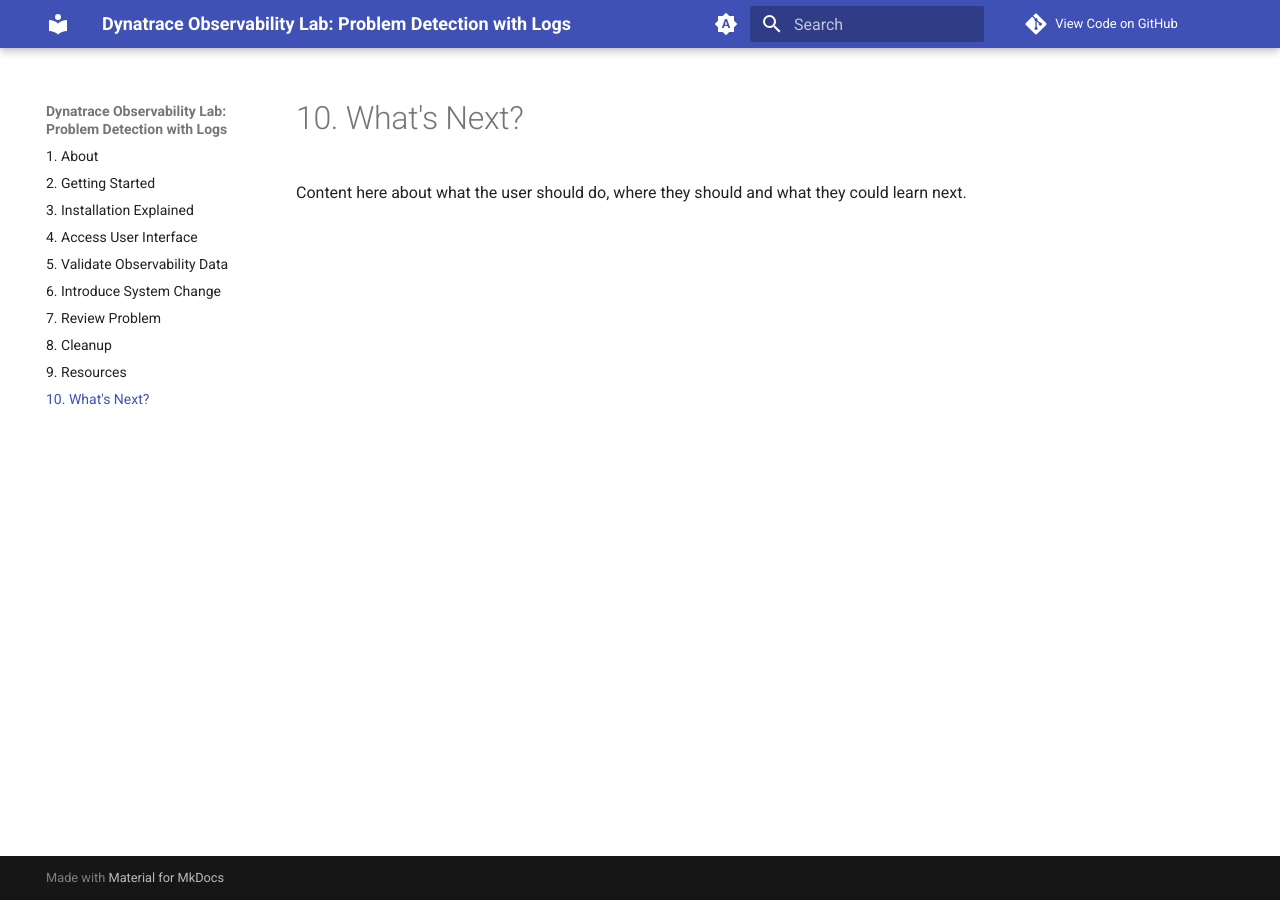
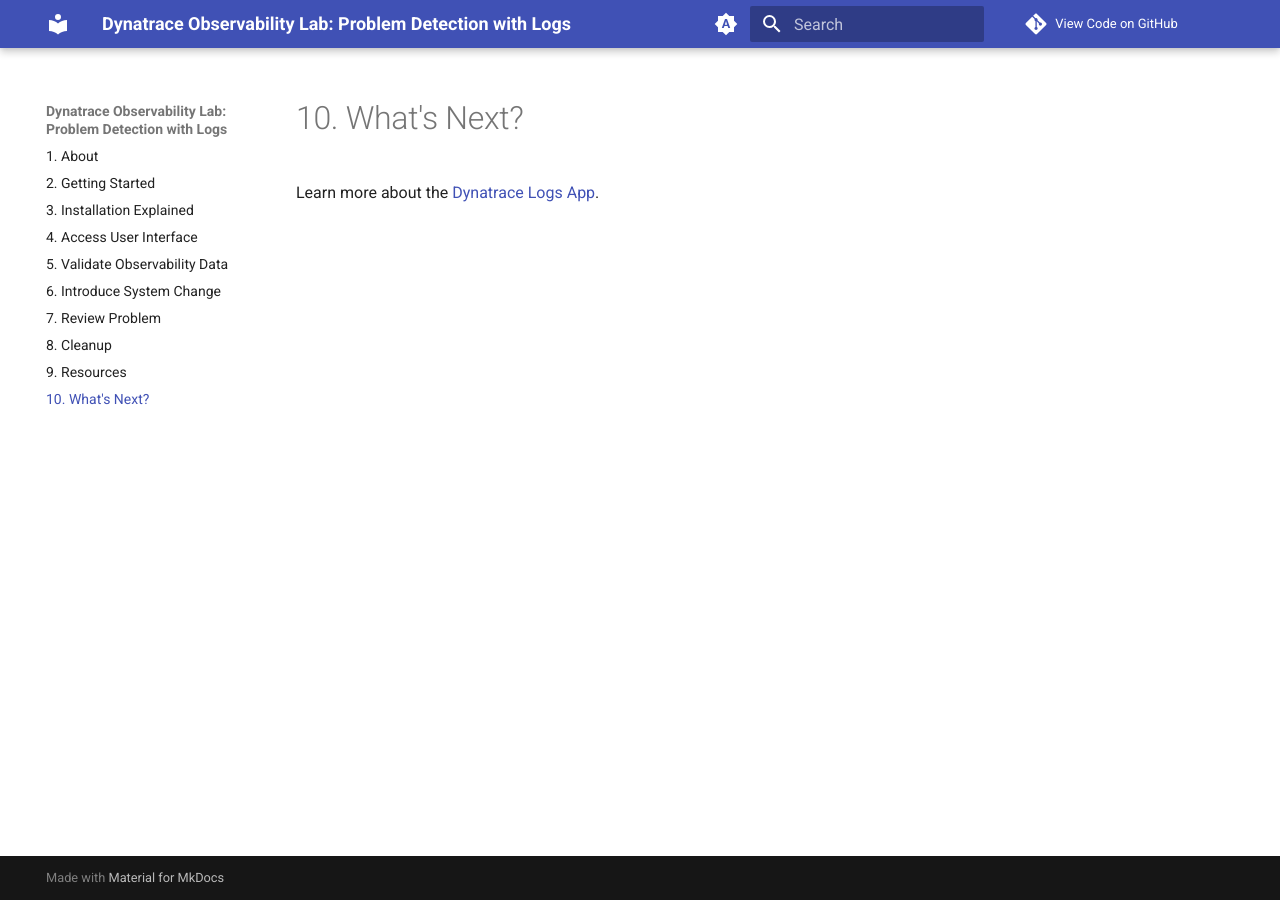
Before and after one commit to Dynatrace/obslab-log-problem-detection, an MkDocs documentation site: the page built from docs/whats-next.md, in a window 1280 px wide. Built offline with MkDocs 1.6.1 and Material for MkDocs 9.7.7, drawn with Linux system fonts in a browser that asks for light colours; comment, search, counter and statistics services are not loaded.

Commit message:
update whats next page

```diff
--- a/docs/whats-next.md
+++ b/docs/whats-next.md
@@ -1 +1 @@
-Content here about what the user should do, where they should and what they could learn next.
+Learn more about the [Dynatrace Logs App](https://docs.dynatrace.com/docs/analyze-explore-automate/logs/lma-analysis/logs-app){target=_blank}.
```
